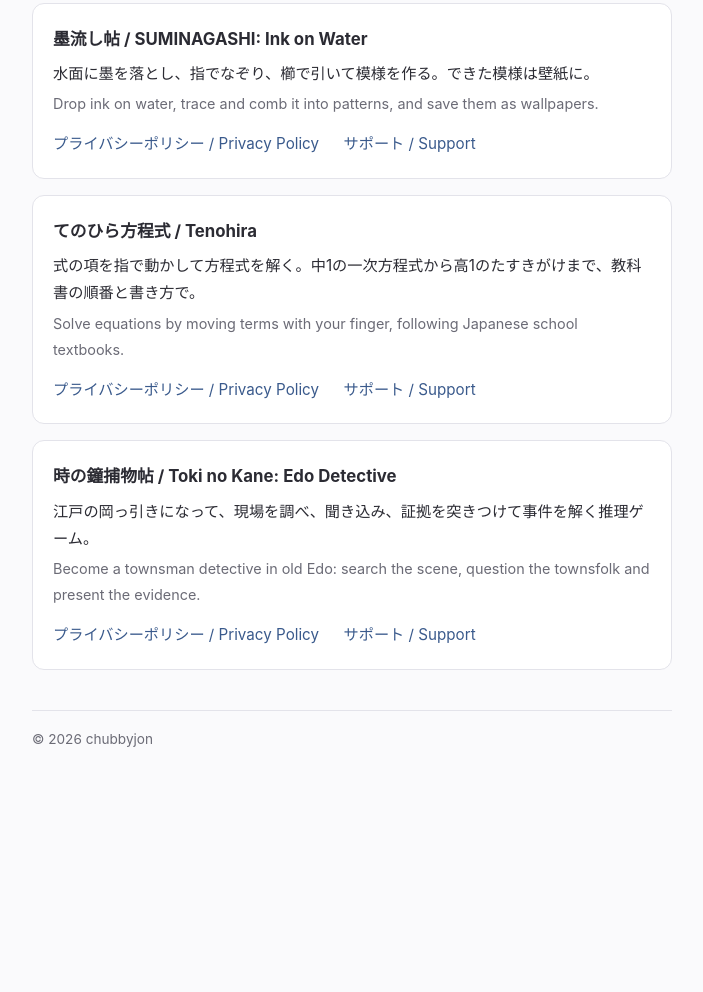
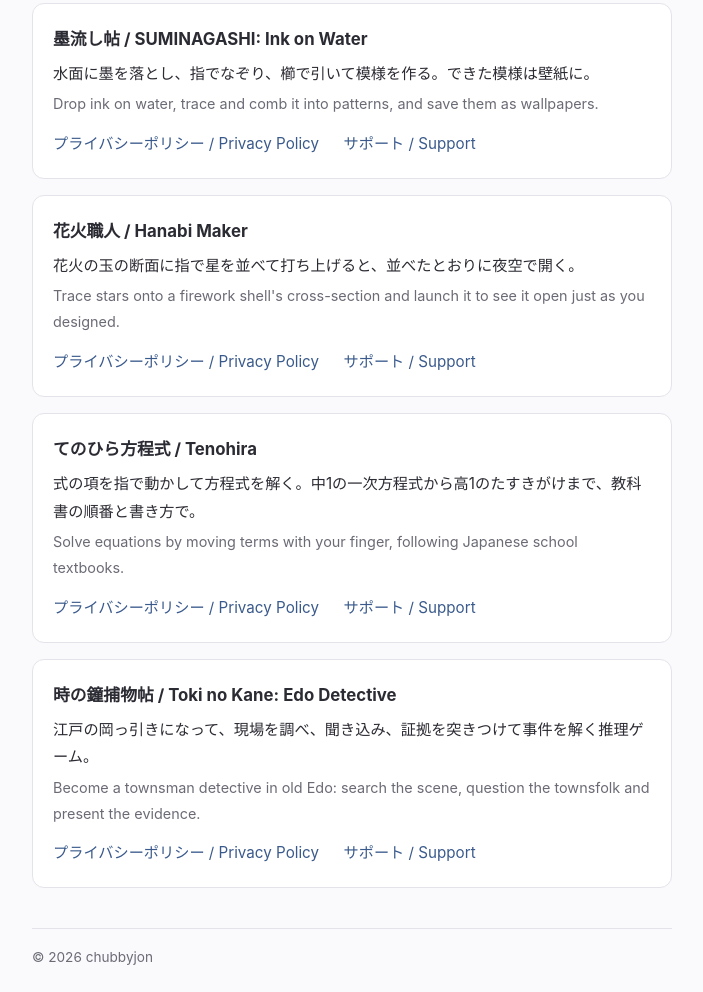
Before and after one commit to nemotoka/apps, a plain HTML site: page index.html in a window 1280 px wide. Shown: the part 2389-3381 px from the top of the page, without its empty margins (288-991 px from the left). Before the commit the page ends 3189 px from the top, so only its background shows below. Drawn offline with Linux system fonts and the light colour scheme.

Commit message:
目次に花火職人を追加

```diff
--- a/index.html
+++ b/index.html
@@ -179,6 +179,17 @@
     </div>
   </div>
 
+  <!-- 花火職人 -->
+  <div class="app-card">
+    <h3>花火職人 / Hanabi Maker</h3>
+    <p>花火の玉の断面に指で星を並べて打ち上げると、並べたとおりに夜空で開く。</p>
+    <p class="en" lang="en">Trace stars onto a firework shell's cross-section and launch it to see it open just as you designed.</p>
+    <div class="links">
+      <a href="hanabi-privacy.html">プライバシーポリシー / Privacy Policy</a>
+      <a href="hanabi-support.html">サポート / Support</a>
+    </div>
+  </div>
+
   <!-- てのひら方程式 -->
   <div class="app-card">
     <h3>てのひら方程式 / Tenohira</h3>
```
